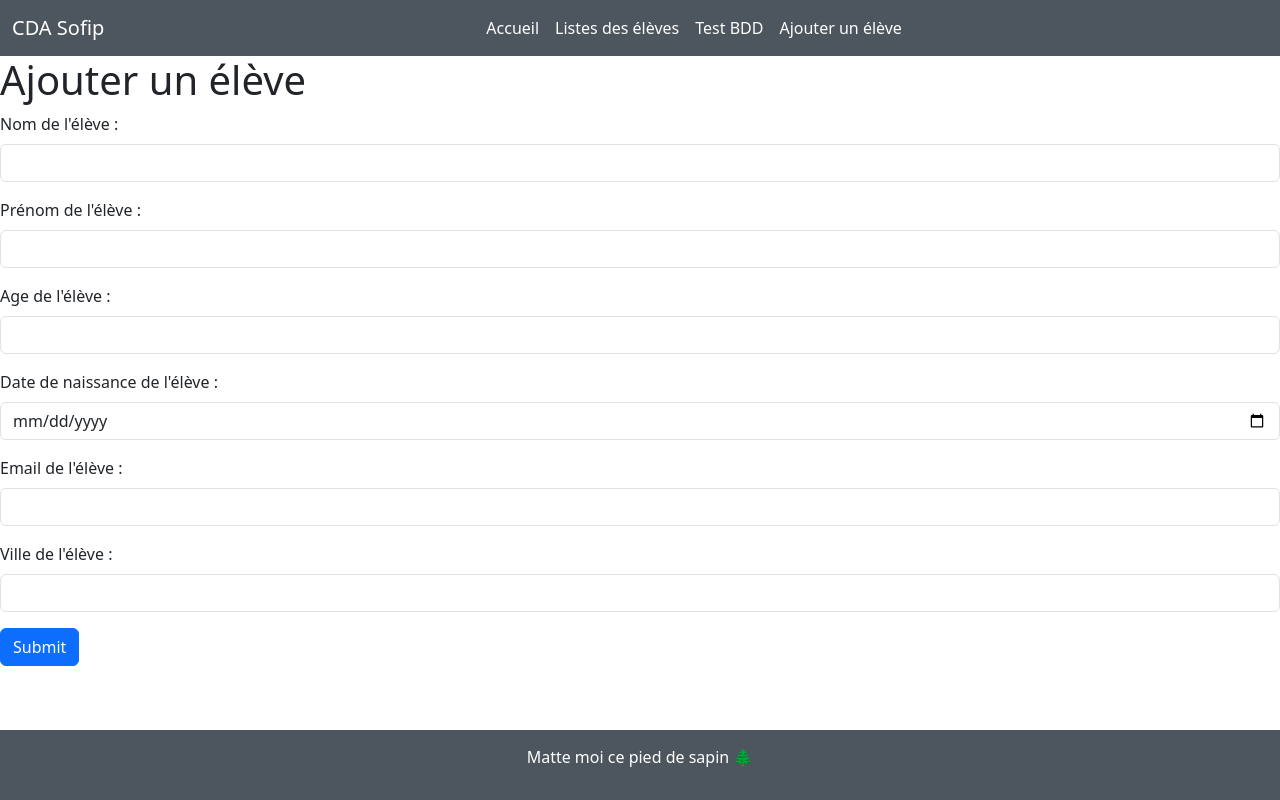
After one commit to RodrigueBotte/exoCDA, a PHP site: page /templates/ajouterEleve.php in a window 1280 px wide. The commit adds this page. Run offline with PHP 8.4, Linux system fonts and the light colour scheme.

Commit message:
mise en place du formulaire pour ajouter un élève

```diff
--- /dev/null
+++ b/PhpNative/templates/ajouterEleve.php
@@ -0,0 +1,37 @@
+<?php
+require_once './partials/_head.php';
+require_once './partials/_navBar.php'
+
+?>
+
+<h1>Ajouter un élève</h1>
+<form action="../src/controller/ajouterEleveController.php" method="post" enctype="multipart/form-data">
+    <div class="mb-3">
+        <label for="nom" class="form-label">Nom de l'élève : </label>
+        <input type="text" class="form-control" id="nom" aria-describedby="nomEleve">
+    </div>
+    <div class="mb-3">
+        <label for="prenom" class="form-label">Prénom de l'élève : </label>
+        <input type="text" class="form-control" id="prenom">
+    </div>
+    <div class="mb-3">
+        <label for="age" class="form-label">Age de l'élève : </label>
+        <input type="number" class="form-control" id="age">
+    </div>
+    <div class="mb-3">
+        <label for="dateNaissance" class="form-label">Date de naissance de l'élève : </label>
+        <input type="date" class="form-control" id="dateNaissance">
+    </div>
+    <div class="mb-3">
+        <label for="email" class="form-label">Email de l'élève : </label>
+        <input type="email" class="form-control" id="email">
+    </div>
+    <div class="mb-3">
+        <label for="ville" class="form-label">Ville de l'élève : </label>
+        <input type="text" class="form-control" id="ville">
+    </div>
+    <button type="submit" class="btn btn-primary">Submit</button>
+</form>
+<?php
+require_once './partials/_footer.php';
+?>
--- a/PhpNative/templates/partials/_navBar.php
+++ b/PhpNative/templates/partials/_navBar.php
@@ -15,6 +15,9 @@
                 <li class="nav-item">
                     <a class="nav-link text-white" href="../../test/testConnexion.php">Test BDD</a>
                 </li>
+                <li class="nav-item">
+                    <a class="nav-link text-white" href="../../templates/ajouterEleve.php">Ajouter un élève</a>
+                </li>
             </ul>
         </div>
     </div>
```
Also changed, not shown: PhpNative/src/controller/ajouterEleveController.php (added).
